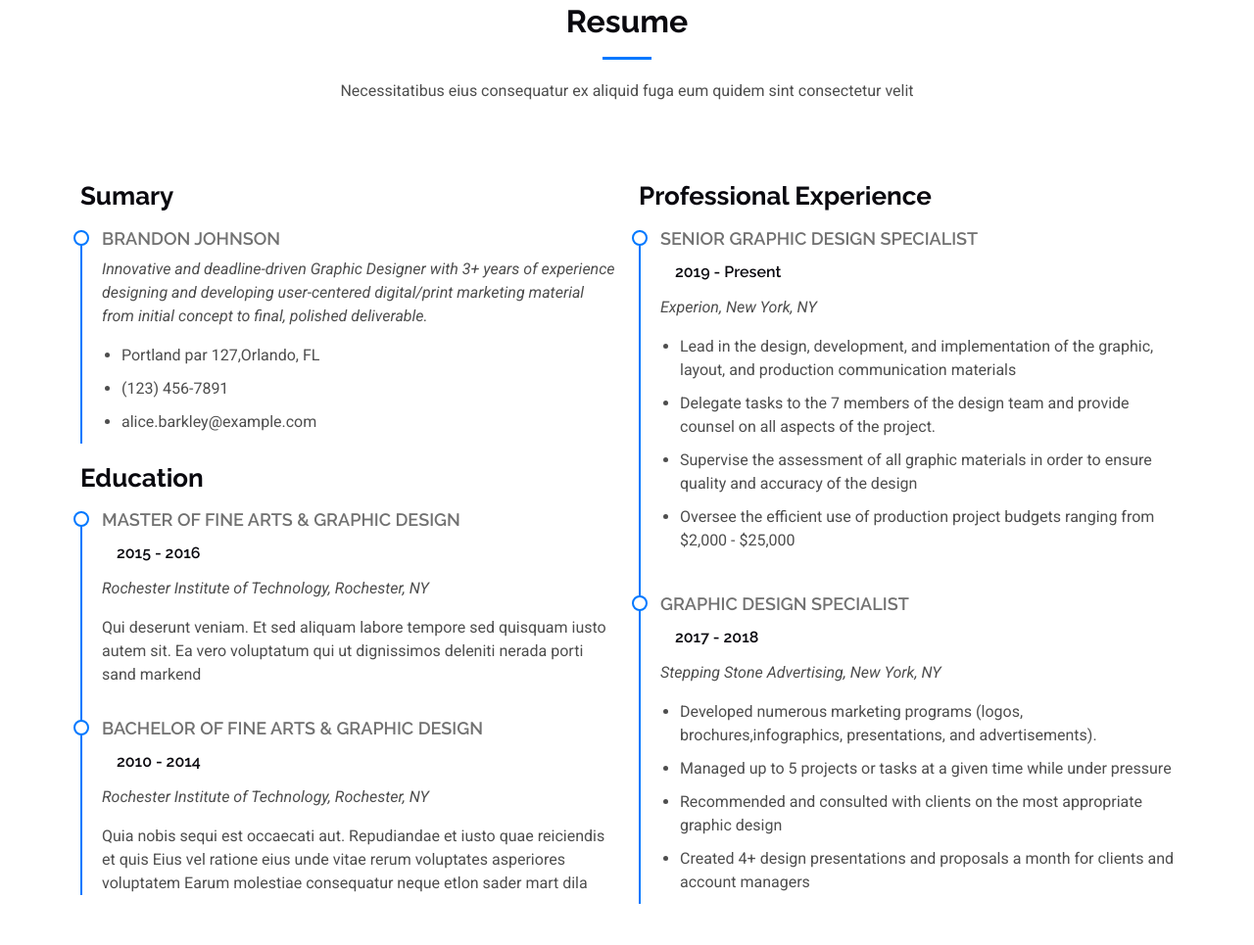
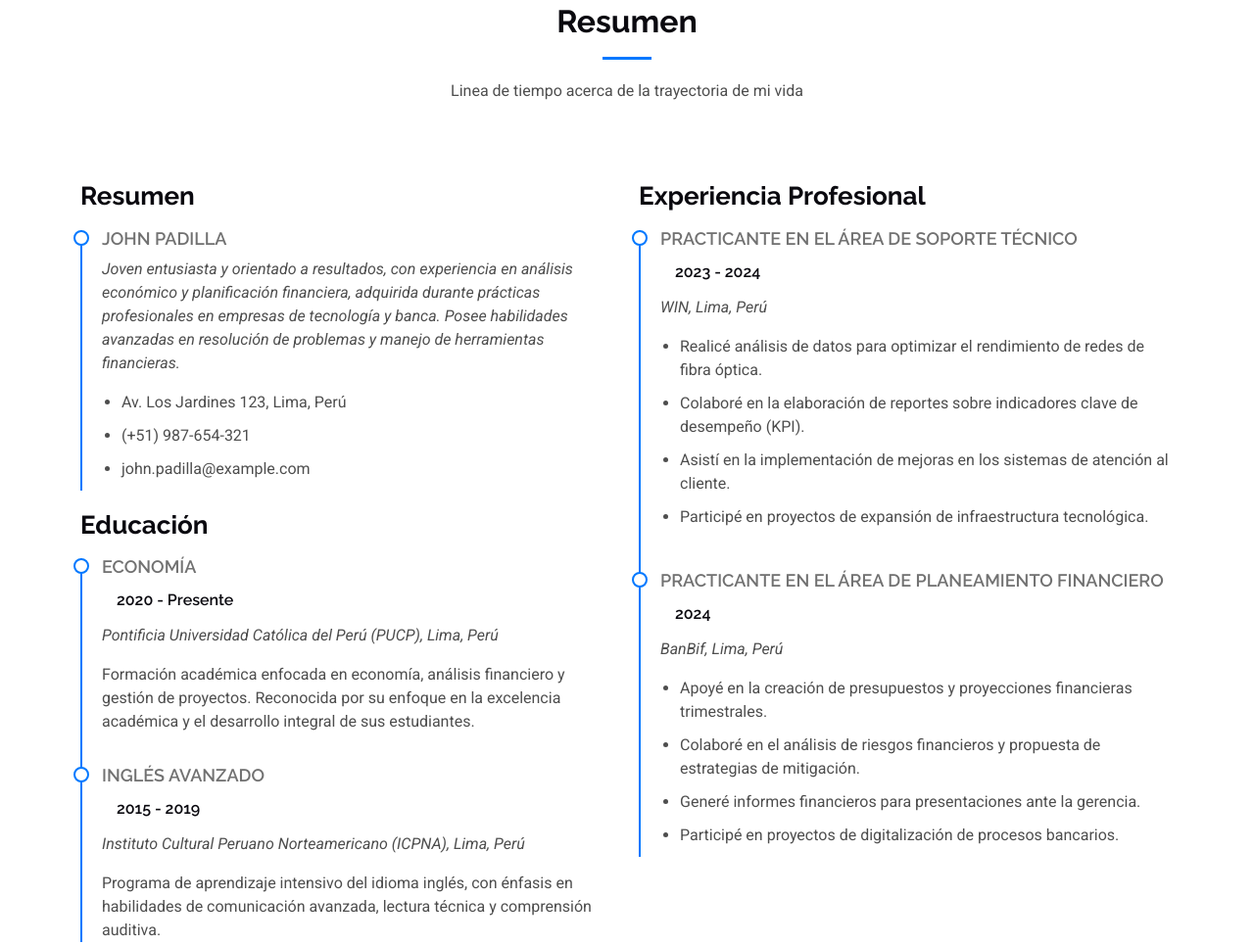
Before and after one commit to JPadilla108/Pagina-Web-Resumen, a plain HTML site: page index.html in a window 1280 px wide. Shown: the part 1564-2529 px from the top of the page at 98% size. Drawn offline with Linux system fonts and the light colour scheme.

Commit message:
Update index.html

```diff
--- a/index.html
+++ b/index.html
@@ -178,8 +178,8 @@
 
       <!-- Section Title -->
       <div class="container section-title" data-aos="fade-up">
-        <h2>Resume</h2>
-        <p>Necessitatibus eius consequatur ex aliquid fuga eum quidem sint consectetur velit</p>
+        <h2>Resumen</h2>
+        <p>Linea de tiempo acerca de la trayectoria de mi vida</p>
       </div><!-- End Section Title -->
 
    <div class="container">
@@ -187,60 +187,60 @@
     <div class="row">
 
         <div class="col-lg-6" data-aos="fade-up" data-aos-delay="100">
-            <h3 class="resume-title">Sumary</h3>
+            <h3 class="resume-title">Resumen</h3>
 
             <div class="resume-item pb-0">
-              <h4>Brandon Johnson</h4>
-              <p><em>Innovative and deadline-driven Graphic Designer with 3+ years of experience designing and developing user-centered digital/print marketing material from initial concept to final, polished deliverable.</em></p>
+                <h4>John Padilla</h4>
+                <p><em>Joven entusiasta y orientado a resultados, con experiencia en análisis económico y planificación financiera, adquirida durante prácticas profesionales en empresas de tecnología y banca. Posee habilidades avanzadas en resolución de problemas y manejo de herramientas financieras.</em></p>
                 <ul>
-                <li>Portland par 127,Orlando, FL</li>
-                <li>(123) 456-7891</li>
-                <li>alice.barkley@example.com</li>
+                    <li>Av. Los Jardines 123, Lima, Perú</li>
+                    <li>(+51) 987-654-321</li>
+                    <li>john.padilla@example.com</li>
                 </ul>
-            </div><!-- Edn Resume Item -->
+            </div><!-- End Resume Item -->
 
-            <h3 class="resume-title">Education</h3>
+            <h3 class="resume-title">Educación</h3>
             <div class="resume-item">
-              <h4>Master of Fine Arts &amp; Graphic Design</h4>
-              <h5>2015 - 2016</h5>
-              <p><em>Rochester Institute of Technology, Rochester, NY</em></p>
-              <p>Qui deserunt veniam. Et sed aliquam labore tempore sed quisquam iusto autem sit. Ea vero voluptatum qui ut dignissimos deleniti nerada porti sand markend</p>
-            </div><!-- Edn Resume Item -->
+                <h4>Economía</h4>
+                <h5>2020 - Presente</h5>
+                <p><em>Pontificia Universidad Católica del Perú (PUCP), Lima, Perú</em></p>
+                <p>Formación académica enfocada en economía, análisis financiero y gestión de proyectos. Reconocida por su enfoque en la excelencia académica y el desarrollo integral de sus estudiantes.</p>
+            </div><!-- End Resume Item -->
 
             <div class="resume-item">
-              <h4>Bachelor of Fine Arts &amp; Graphic Design</h4>
-              <h5>2010 - 2014</h5>
-              <p><em>Rochester Institute of Technology, Rochester, NY</em></p>
-              <p>Quia nobis sequi est occaecati aut. Repudiandae et iusto quae reiciendis et quis Eius vel ratione eius unde vitae rerum voluptates asperiores voluptatem Earum molestiae consequatur neque etlon sader mart dila</p>
-            </div><!-- Edn Resume Item -->
+                <h4>Inglés Avanzado</h4>
+                <h5>2015 - 2019</h5>
+                <p><em>Instituto Cultural Peruano Norteamericano (ICPNA), Lima, Perú</em></p>
+                <p>Programa de aprendizaje intensivo del idioma inglés, con énfasis en habilidades de comunicación avanzada, lectura técnica y comprensión auditiva.</p>
+            </div><!-- End Resume Item -->
 
         </div>
 
         <div class="col-lg-6" data-aos="fade-up" data-aos-delay="200">
-            <h3 class="resume-title">Professional Experience</h3>
+            <h3 class="resume-title">Experiencia Profesional</h3>
             <div class="resume-item">
-              <h4>Senior graphic design specialist</h4>
-              <h5>2019 - Present</h5>
-              <p><em>Experion, New York, NY </em></p>
+                <h4>Practicante en el área de soporte técnico</h4>
+                <h5>2023 - 2024</h5>
+                <p><em>WIN, Lima, Perú</em></p>
                 <ul>
-                <li>Lead in the design, development, and implementation of the graphic, layout, and production communication materials</li>
-                <li>Delegate tasks to the 7 members of the design team and provide counsel on all aspects of the project. </li>
-                <li>Supervise the assessment of all graphic materials in order to ensure quality and accuracy of the design</li>
-                <li>Oversee the efficient use of production project budgets ranging from $2,000 - $25,000</li>
+                    <li>Realicé análisis de datos para optimizar el rendimiento de redes de fibra óptica.</li>
+                    <li>Colaboré en la elaboración de reportes sobre indicadores clave de desempeño (KPI).</li>
+                    <li>Asistí en la implementación de mejoras en los sistemas de atención al cliente.</li>
+                    <li>Participé en proyectos de expansión de infraestructura tecnológica.</li>
                 </ul>
-            </div><!-- Edn Resume Item -->
+            </div><!-- End Resume Item -->
 
             <div class="resume-item">
-              <h4>Graphic design specialist</h4>
-              <h5>2017 - 2018</h5>
-              <p><em>Stepping Stone Advertising, New York, NY</em></p>
+                <h4>Practicante en el área de planeamiento financiero</h4>
+                <h5>2024</h5>
+                <p><em>BanBif, Lima, Perú</em></p>
                 <ul>
-                <li>Developed numerous marketing programs (logos, brochures,infographics, presentations, and advertisements).</li>
-                <li>Managed up to 5 projects or tasks at a given time while under pressure</li>
-                <li>Recommended and consulted with clients on the most appropriate graphic design</li>
-                <li>Created 4+ design presentations and proposals a month for clients and account managers</li>
+                    <li>Apoyé en la creación de presupuestos y proyecciones financieras trimestrales.</li>
+                    <li>Colaboré en el análisis de riesgos financieros y propuesta de estrategias de mitigación.</li>
+                    <li>Generé informes financieros para presentaciones ante la gerencia.</li>
+                    <li>Participé en proyectos de digitalización de procesos bancarios.</li>
                 </ul>
-            </div><!-- Edn Resume Item -->
+            </div><!-- End Resume Item -->
 
         </div>
 
```
Lines whose indentation alone changed are shown as unchanged.
